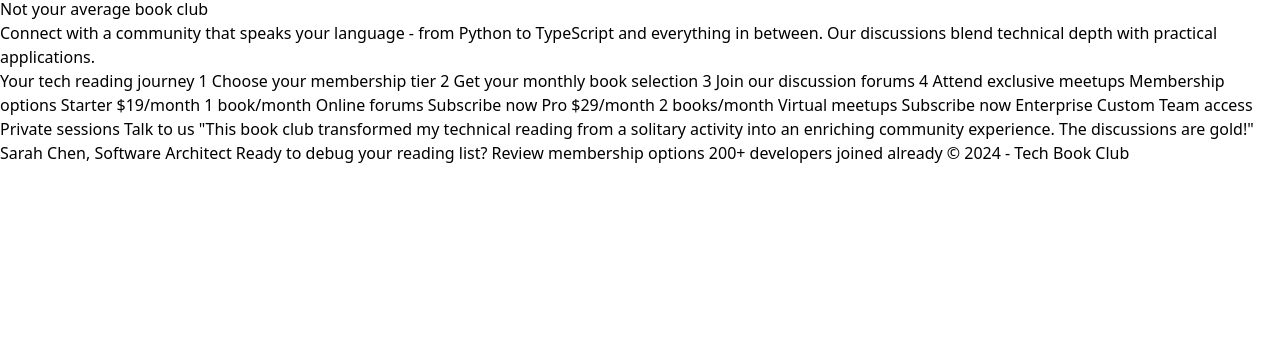
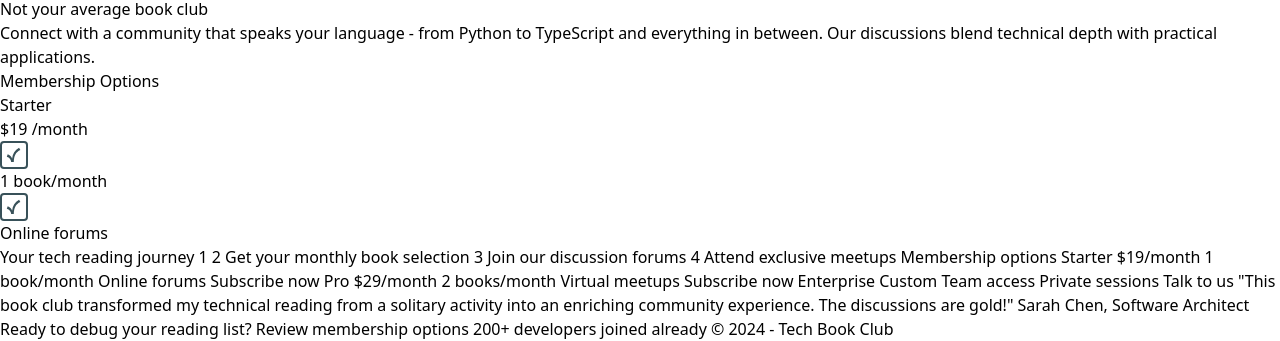
Before and after one commit to Afeez-Ola/tech-book-club-landing-page, a plain HTML site: page index.html in a window 1280 px wide. Shown: the part 4051-4392 px from the top of the page. Before the commit the page ends 4216 px from the top, so only its background shows below. Drawn offline with Linux system fonts and the light colour scheme; a web font is replaced by a local one.

Commit message:
structuring still

```diff
--- a/index.html
+++ b/index.html
@@ -93,6 +93,24 @@
         </div>
       </div>
 
+      <div class="pricing">
+        <h1>Membership Options</h1>
+        <div class="pricing_cards">
+          <div class="card">
+            <div class="pricing_header">
+              <h3>Starter</h3>
+              <h2>$19 <span>/month</span></h2>
+            </div>
+            <div class="pricing_features">
+              <ul>
+                <li><img src="/assets/images/icon-check.svg" alt="icon-check">1 book/month</li>
+                <li><img src="/assets/images/icon-check.svg" alt="icon-check">Online forums</li>
+              </ul>
+            </div>
+          </div>
+        </div>
+      </div>
+
     </div>
   </div>
 
@@ -103,7 +121,7 @@
   Your tech reading journey
 
   1
-  Choose your membership tier
+
 
   2
   Get your monthly book selection
```
